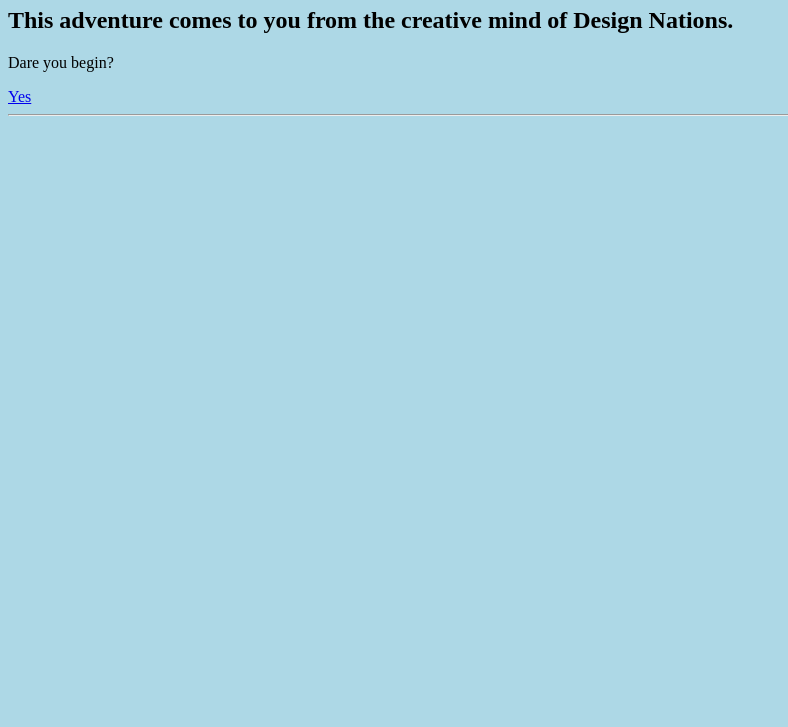
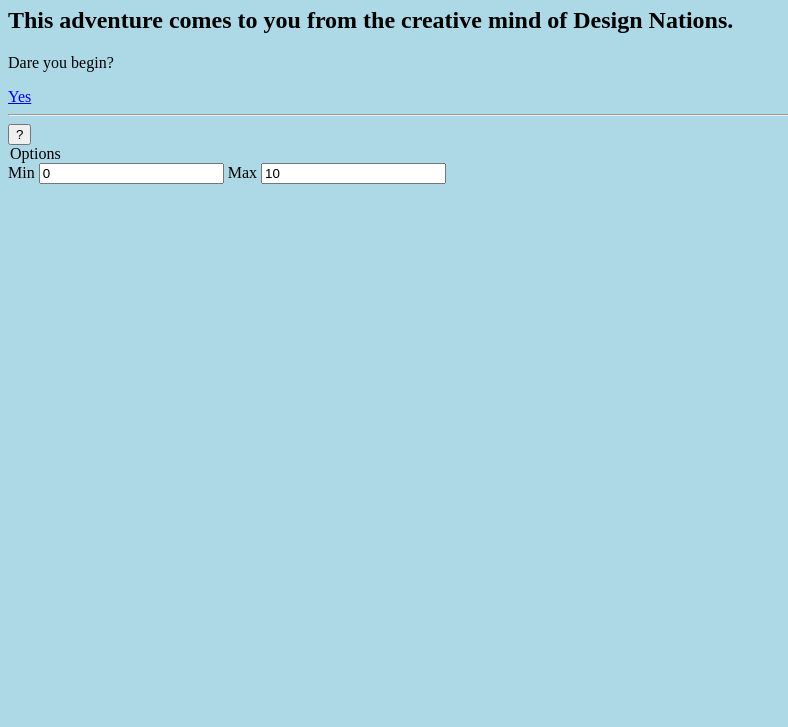
Before and after one commit to DesignNations/adventure, a plain HTML site: page index.html in a window 1280 px wide. Shown: the part 73-800 px from the top of the page, without its empty margins (0-788 px from the left). Drawn offline with Linux system fonts and the light colour scheme.

Commit message:
Update index.html

```diff
--- a/index.html
+++ b/index.html
@@ -11,5 +11,18 @@
 <p>Dare you begin?</p>
 <a href="https://designnations.github.io/adventure/beginning.html">Yes</a>
 <hr>
+
+  <button class="generate number">?</button>
+
+<form class="options">
+  <legend>Options</legend>
+
+  <label for="min">Min</label>
+  <input type="number" value="0" id="min" name="min">
+
+  <label for="max">Max</label>
+  <input type="number" value="10" id="max" name="max">
+</form>
+
 </body>
 </html>
```
